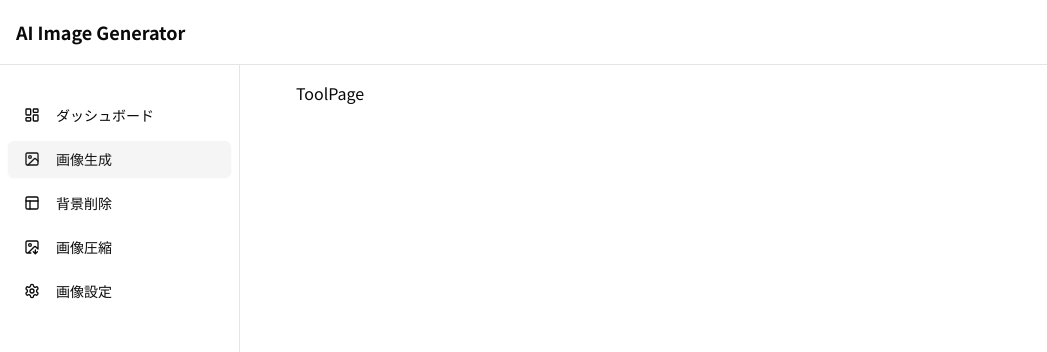
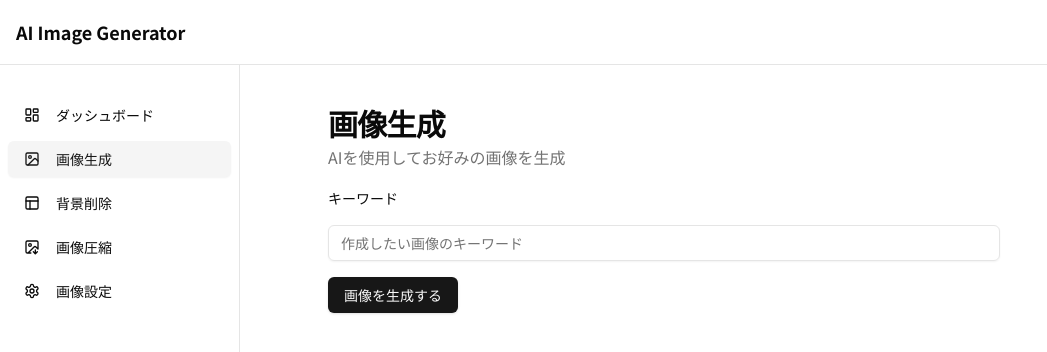
Before and after one commit to TKMhub/ai-saas-app-project, a Next.js app: page /dashboard/tools/image-generator in a window 1280 px wide. Shown: the top 352 px of the page, without its empty margins (0-1047 px from the left). Built offline with nearby package versions, Linux system fonts and the light colour scheme.

Commit message:
design_create

```diff
--- a/src/app/(dashboard)/dashboard/layout.tsx
+++ b/src/app/(dashboard)/dashboard/layout.tsx
@@ -1,4 +1,4 @@
-import MobileNav from "@/components/dashboard/MobileNav";
+import MobileNav from "@/components/dashboard/mobile-nav";
 import DashboadNav from "@/components/dashboard/nav";
 import Link from "next/link";
 
--- a/src/app/(dashboard)/dashboard/page.tsx
+++ b/src/app/(dashboard)/dashboard/page.tsx
@@ -1,6 +1,7 @@
+import PageContainer from "@/components/dashboard/page-container";
+
 const DashboadPage = () => {
-  return <div>page</div>;
-  const aaa = 'a';
+  return <PageContainer>page</PageContainer>;
 };
 
 export default DashboadPage;
--- a/src/app/(dashboard)/dashboard/tools/[tool]/page.tsx
+++ b/src/app/(dashboard)/dashboard/tools/[tool]/page.tsx
@@ -1,5 +1,28 @@
-const ToolPage = () => {
-  return <div>ToolPage</div>;
+import PageContainer from "@/components/dashboard/page-container";
+import PageHeader from "@/components/dashboard/page-header";
+import { tools } from "@/config/tools";
+import { notFound } from "next/navigation";
+
+const ToolPage = async ({ params }: { params: Promise<{ tool: string }> }) => {
+  const toolType = (await params).tool as ToolType;
+  const tool = tools[toolType];
+
+  if (!tool) {
+    notFound();
+  }
+
+  const ToolComponent = tool.component;
+
+  return (
+    <PageContainer>
+      <PageHeader title={tool.title} description={tool.description} />
+      <div className="max-w-2xl">
+        <ToolComponent />
+      </div>
+    </PageContainer>
+  );
 };
 
+export type ToolType = keyof typeof tools;
+
 export default ToolPage;
--- /dev/null
+++ b/src/components/dashboard/page-container.tsx
@@ -0,0 +1,5 @@
+const PageContainer = ({ children }: { children: React.ReactNode }) => {
+  return <div className="p-8 pt-6 space-y-4">{children}</div>;
+};
+
+export default PageContainer;
--- /dev/null
+++ b/src/components/dashboard/page-header.tsx
@@ -0,0 +1,19 @@
+interface PageHeader {
+  title: string;
+  description?: string;
+  children?: React.ReactNode;
+}
+
+const PageHeader = ({ title, description, children }: PageHeader) => {
+  return (
+    <div className="flex items-center justify-between space-y-2">
+      <div className="space-y-1">
+        <h2 className="text-3xl font-bold tracking-tight">{title}</h2>
+        {description && <p className="text-muted-foreground">{description}</p>}
+      </div>
+      {children}
+    </div>
+  );
+};
+
+export default PageHeader;
--- /dev/null
+++ b/src/components/dashboard/tools/image-generator.tsx
@@ -0,0 +1,29 @@
+import { Button } from "@/components/ui/button";
+import { Input } from "@/components/ui/input";
+import { Label } from "@/components/ui/label";
+
+const ImageGenerator = () => {
+  return (
+    <div className="space-y-6">
+      <div className="space-y-4">
+        <form className="space-y-4" action="">
+          <div className="space-y-4">
+            <Label htmlFor="keyword">キーワード</Label>
+            <Input
+              id="keyword"
+              name="keyword"
+              placeholder="作成したい画像のキーワード"
+              required //入力チェック
+            />
+          </div>
+          {/* submit button */}
+          <Button>画像を生成する</Button>
+        </form>
+      </div>
+      {/* image preview */}
+      <div></div>
+    </div>
+  );
+};
+
+export default ImageGenerator;
--- a/src/config/nav.ts
+++ b/src/config/nav.ts
@@ -20,17 +20,17 @@
   },
   {
     title: "背景削除",
-    href: "/dashboad/tools/remove-bg",
+    href: "/dashboard/tools/remove-bg",
     icon: Layout,
   },
   {
     title: "画像圧縮",
-    href: "/dashboad/tools/optimize",
+    href: "/dashboard/tools/optimize",
     icon: ImageDown,
   },
   {
     title: "画像設定",
-    href: "/dashboad/setting",
+    href: "/dashboard/setting",
     icon: Settings,
   },
 ];
--- /dev/null
+++ b/src/config/tools.ts
@@ -0,0 +1,19 @@
+import ImageGenerator from "@/components/dashboard/tools/image-generator";
+
+export const tools = {
+  "image-generator": {
+    title: "画像生成",
+    description: "AIを使用してお好みの画像を生成",
+    component: ImageGenerator,
+  },
+  "remove-bg": {
+    title: "背景削除",
+    description: "画像から背景を自動で削除",
+    component: ImageGenerator,
+  },
+  "optimize": {
+    title: "画像圧縮",
+    description: "画像を最適化してサイズを縮小",
+    component: ImageGenerator,
+  },
+};
```
Also changed, not shown: src/components/dashboard/mobile-nav.tsx (renamed from src/components/dashboard/MobileNav.tsx).
